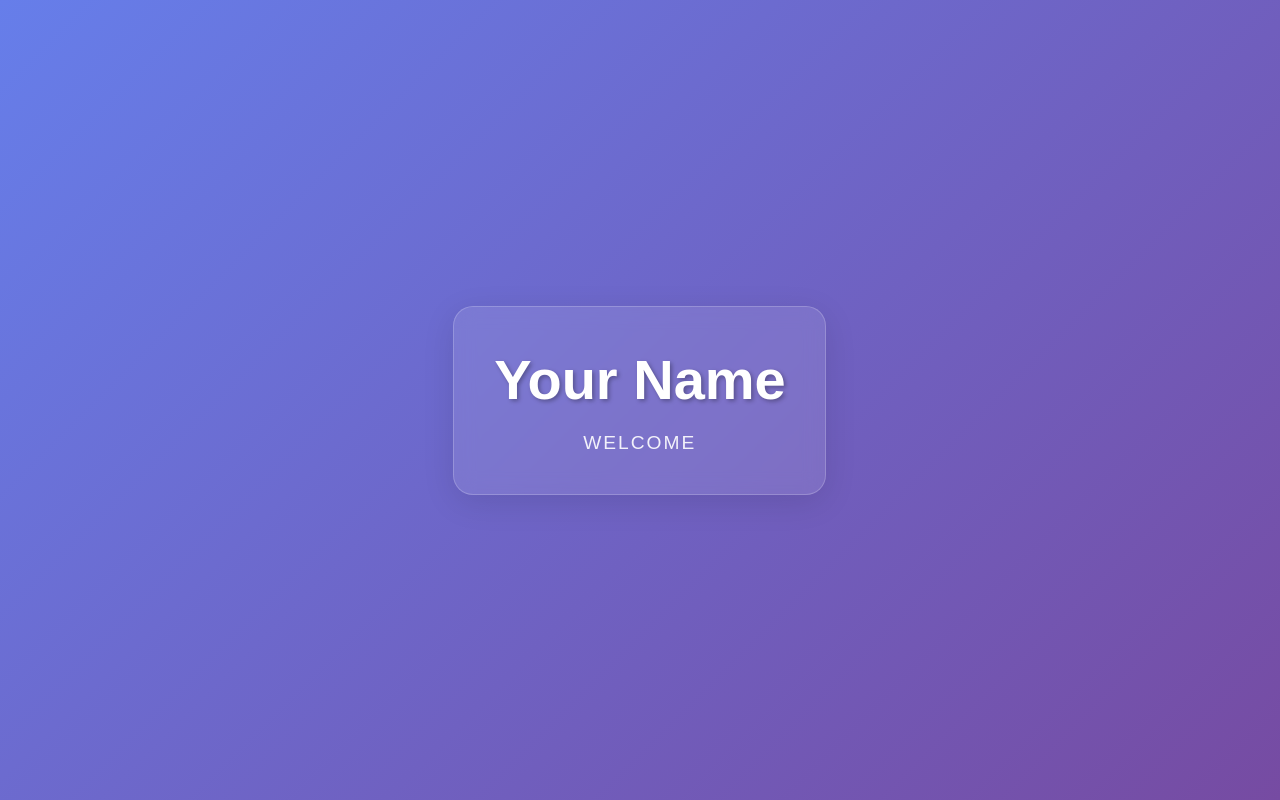
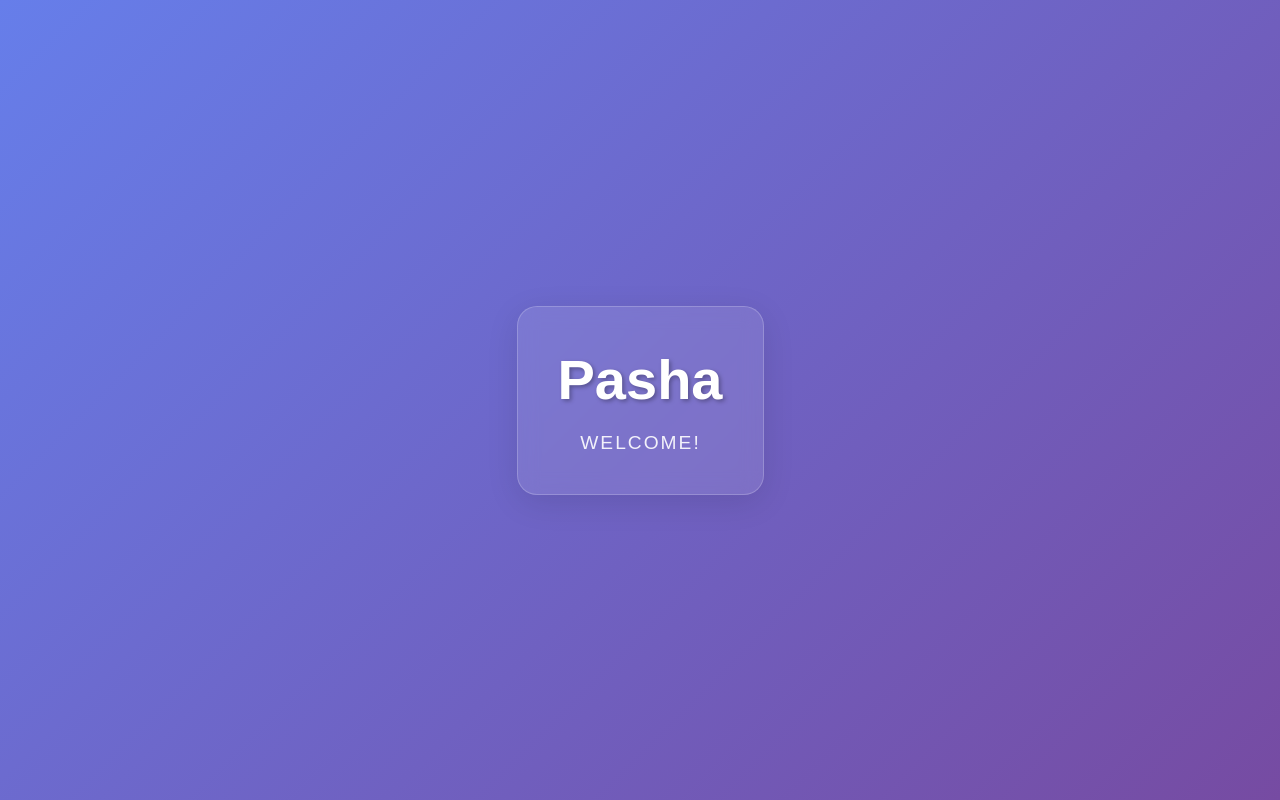
Before and after one commit to Mredict/simplesite, a plain HTML site: page index.html in a window 1280 px wide. Drawn offline with Linux system fonts and the light colour scheme.

Commit message:
Update index.html

```diff
--- a/index.html
+++ b/index.html
@@ -3,7 +3,7 @@
 <head>
     <meta charset="UTF-8">
     <meta name="viewport" content="width=device-width, initial-scale=1.0">
-    <title>Pasha</title>
+    <title>Site</title>
     <style>
         * {
             margin: 0;
@@ -89,8 +89,8 @@
 </head>
 <body>
     <div class="container">
-        <h1 class="name">Your Name</h1>
-        <p class="subtitle">Welcome</p>
+        <h1 class="name">Pasha</h1>
+        <p class="subtitle">Welcome!</p>
     </div>
 </body>
 </html>
```
